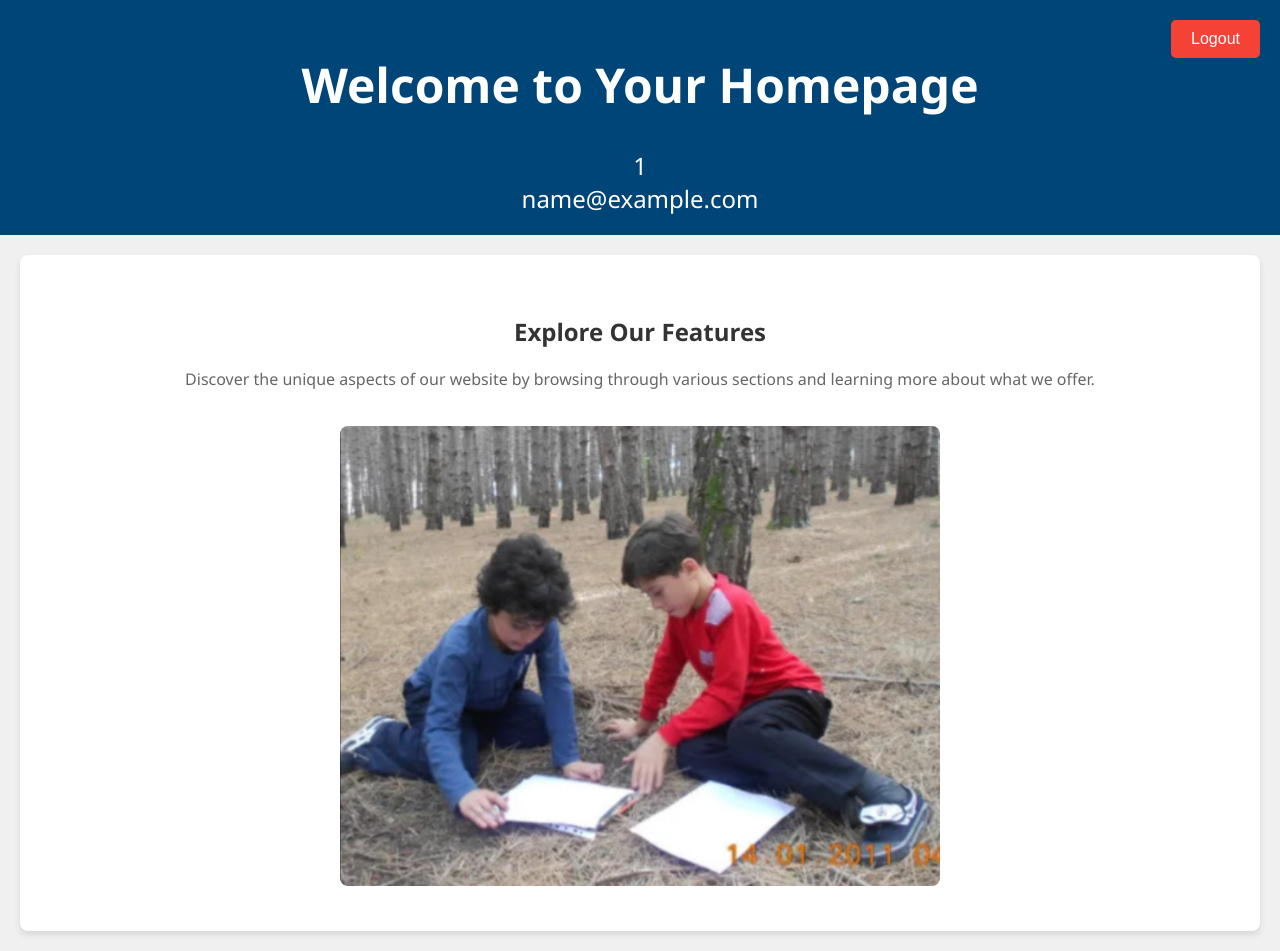
After one commit to Tornike-max/full-php-login-system, a PHP site: page /includes/home.inc.php in a window 1280 px wide. The commit adds this page. Run offline with PHP 8.4, Linux system fonts and the light colour scheme; the visitor is signed in with stand-in values (Sample User, id 1).

Commit message:
i added login and logout functionality

```diff
--- /dev/null
+++ b/includes/home.inc.php
@@ -0,0 +1,113 @@
+<?php
+session_start();
+
+$email = $_SESSION["user_email"];
+$uid = $_SESSION['user_uid'];
+
+if (empty($email) || empty($uid)) {
+    header('Location: ./signup.inc.php');
+}
+
+if ($_SERVER['REQUEST_METHOD'] === 'POST') {
+    echo 'hello';
+
+    session_unset();
+    session_destroy();
+    header('Location: ./signup.inc.php');
+}
+?>
+
+
+<!DOCTYPE html>
+<html lang="en">
+
+<head>
+    <meta charset="UTF-8">
+    <meta name="viewport" content="width=device-width, initial-scale=1.0">
+    <title>Enhanced Homepage</title>
+    <style>
+        body {
+            font-family: 'Segoe UI', Tahoma, Geneva, Verdana, sans-serif;
+            margin: 0;
+            padding: 0;
+            background: #f0f0f0;
+            color: #333;
+        }
+
+        .header {
+            background-color: #004578;
+            color: #ffffff;
+            text-align: center;
+            padding: 20px 20px;
+            position: relative;
+            font-size: 24px;
+        }
+
+        .header .logout {
+            position: absolute;
+            right: 20px;
+            top: 20px;
+            padding: 10px 20px;
+            background: #f44336;
+            color: white;
+            border: none;
+            border-radius: 5px;
+            cursor: pointer;
+            font-size: 16px;
+        }
+
+        .content {
+            padding: 40px 20px;
+            text-align: center;
+            background: #ffffff;
+            margin: 20px;
+            border-radius: 8px;
+            box-shadow: 0 4px 6px rgba(0, 0, 0, 0.1);
+        }
+
+        .content img {
+            width: 80%;
+            max-width: 600px;
+            height: auto;
+            border-radius: 8px;
+            margin-top: 20px;
+        }
+
+        h1 {
+            color: #ffffff;
+        }
+
+        h2 {
+            color: #333;
+        }
+
+        p {
+            color: #666;
+        }
+
+        span {
+            color: #ffffff;
+        }
+    </style>
+</head>
+
+<body>
+    <div class="header">
+        <h1>Welcome to Your Homepage</h1>
+        <div>
+            <span><?php echo $uid ?></span>
+        </div>
+        <span><?php echo $email ?></span>
+
+        <form method='post' action="./home.inc.php">
+            <button type="submit" class="logout" onclick="alert('Logging out!');">Logout</button>
+        </form>
+    </div>
+    <div class="content">
+        <h2>Explore Our Features</h2>
+        <p>Discover the unique aspects of our website by browsing through various sections and learning more about what we offer.</p>
+        <img src="../image/me.png" alt="Placeholder Image">
+    </div>
+</body>
+
+</html>
--- a/includes/signup.inc.php
+++ b/includes/signup.inc.php
@@ -13,7 +13,12 @@ if ($_SERVER['REQUEST_METHOD'] === 'POST') {
     include_once '../classes/SignupClass.php';
     include_once '../classes/SignupContrClass.php';
 
+
+
+
+
     $signup = new SignupContrClass($uid, $pwd, $pwdrepeat, $email);
+
     $signup->signupuser();
 }
 
```
Also changed, not shown: classes/LoginClass.php (added, +50 -0 lines), classes/LoginContrClass.php (added, +35 -0 lines), classes/SignupClass.php (+8 -15 lines), classes/SignupContrClass.php (+1 -10 lines), includes/login.inc.php (+26 -4 lines), image/me.png (added).
